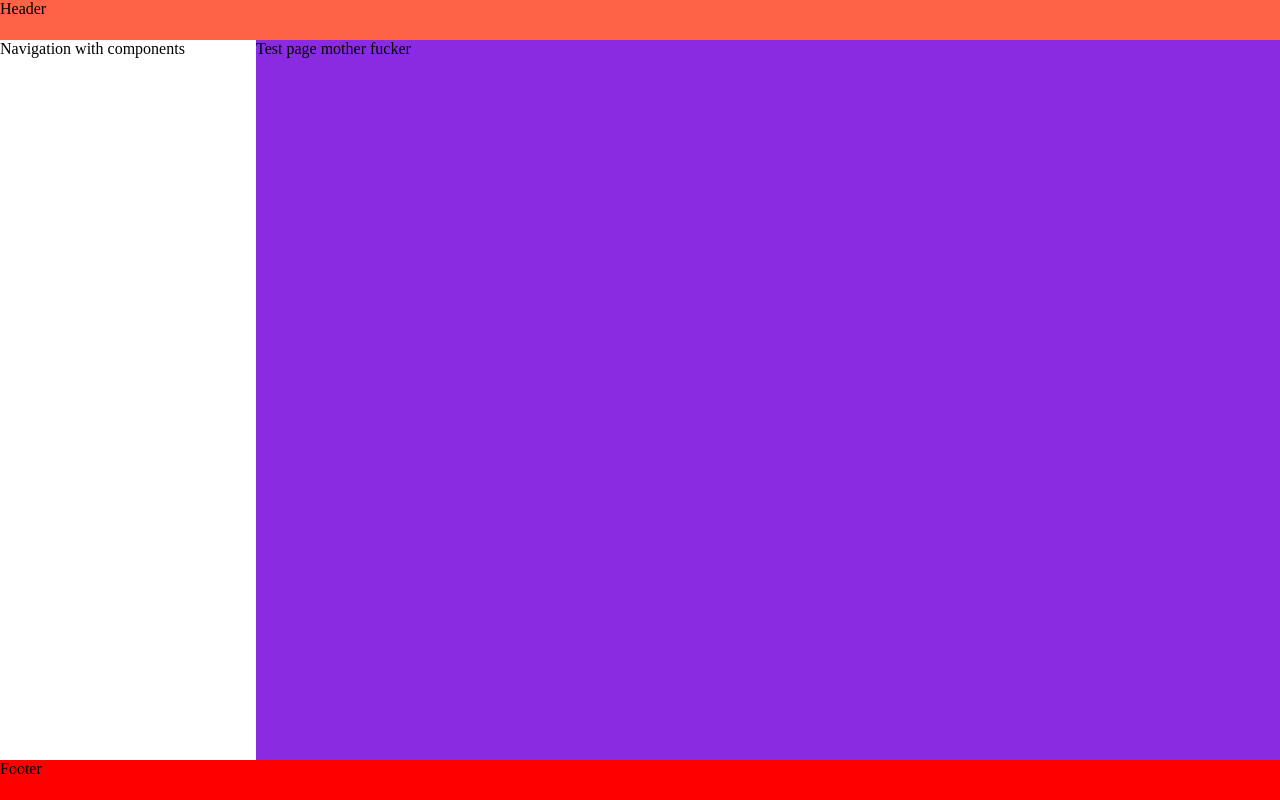
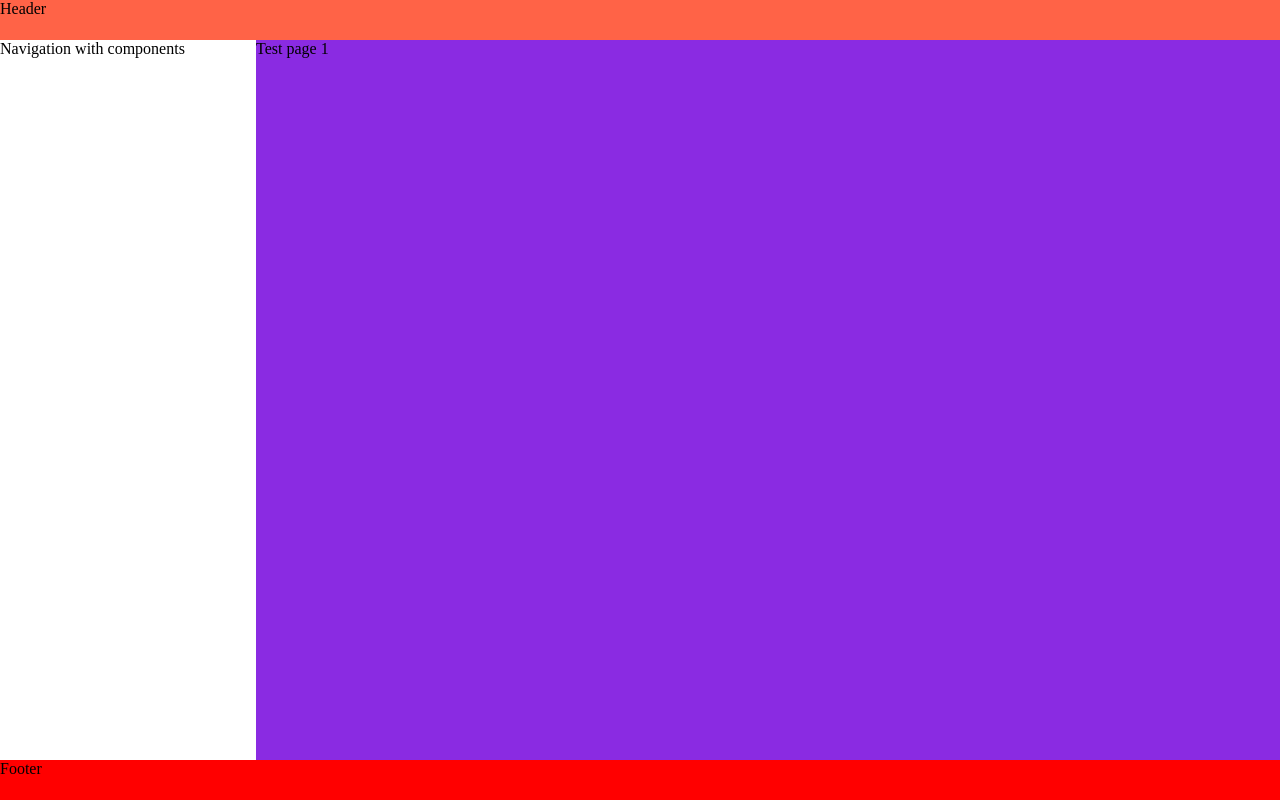
Before and after one commit to volodinSergey/my-ui-dashboard, a Vue app: page / in a window 1280 px wide. Built offline with nearby package versions, Linux system fonts and the light colour scheme.

Commit message:
[adding: into src folder]: prepared shared folder for shared content,pages folder for pages and widgets folder for widgets components

```diff
--- a/src/Test.page.vue
+++ b/src/Test.page.vue
@@ -1,5 +1,5 @@
 <template>
-  <div>Test page mother fucker</div>
+  <div>Test page 1</div>
 </template>
 
 <script setup lang="ts"></script>
--- a/src/Test2.page.vue
+++ b/src/Test2.page.vue
@@ -1,7 +1,7 @@
 <script setup lang="ts"></script>
 
 <template>
-  <div>Second page</div>
+  <div>Test page 2</div>
 </template>
 
 <style scoped></style>
```
